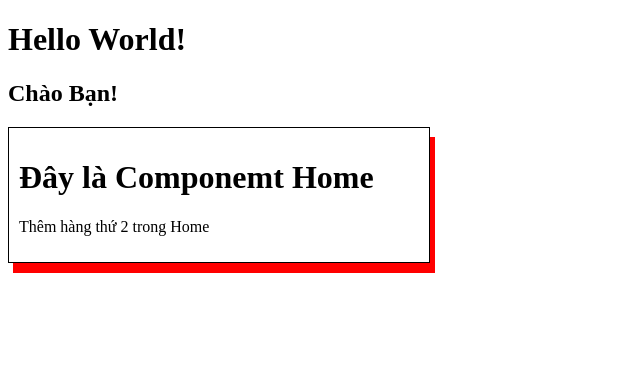
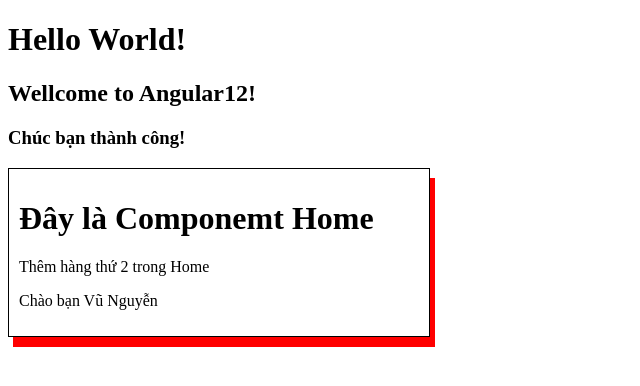
Before and after one commit to vanvugame01/Angular12, an Angular app: page / in a window 1280 px wide. Shown: the top 386 px of the page, without its empty margins (0-640 px from the left). Built offline with nearby package versions, Linux system fonts and the light colour scheme.

Commit message:
DataBinding-Value

```diff
--- a/src/app/app.component.html
+++ b/src/app/app.component.html
@@ -1,4 +1,4 @@
 <h1>Hello World!</h1>
-<h2>Chào Bạn!</h2>
-
+<h2>Wellcome to Angular12!</h2>
+<h3>Chúc bạn thành công!</h3>
 <app-home></app-home>
--- a/src/app/home/home.component.html
+++ b/src/app/home/home.component.html
@@ -1,4 +1,5 @@
 <div class="test">
     <h1>Đây là Componemt Home</h1>
     <p>Thêm hàng thứ 2 trong Home</p>
+    <p>Chào bạn {{name}}</p>
 </div>
--- a/src/app/home/home.component.ts
+++ b/src/app/home/home.component.ts
@@ -6,7 +6,7 @@ import { Component, OnInit } from '@angular/core';
   styleUrls: ['./home.component.scss']
 })
 export class HomeComponent implements OnInit {
-
+  public name = 'Vũ Nguyễn';
   constructor() { }
 
   ngOnInit(): void {
```
